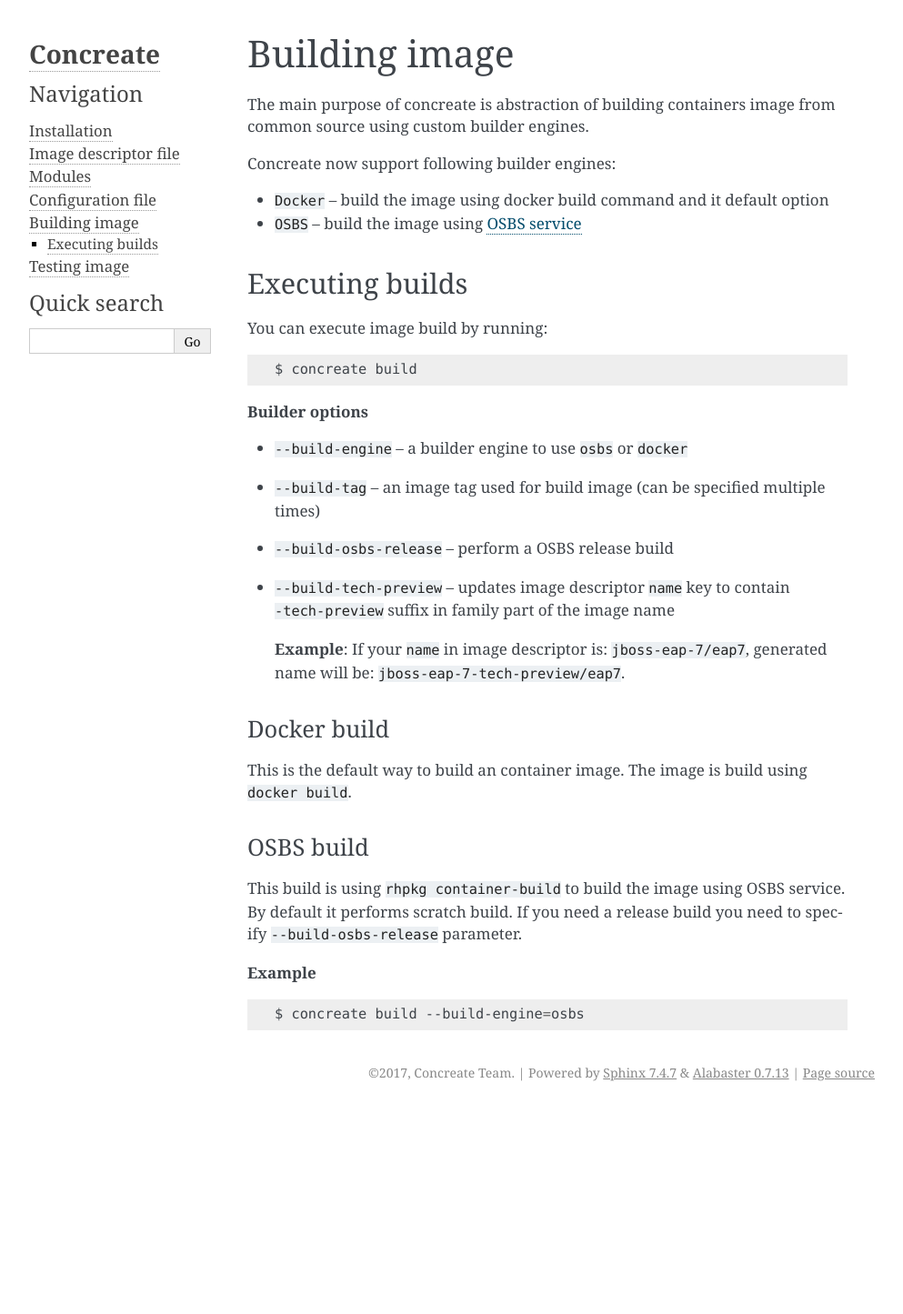
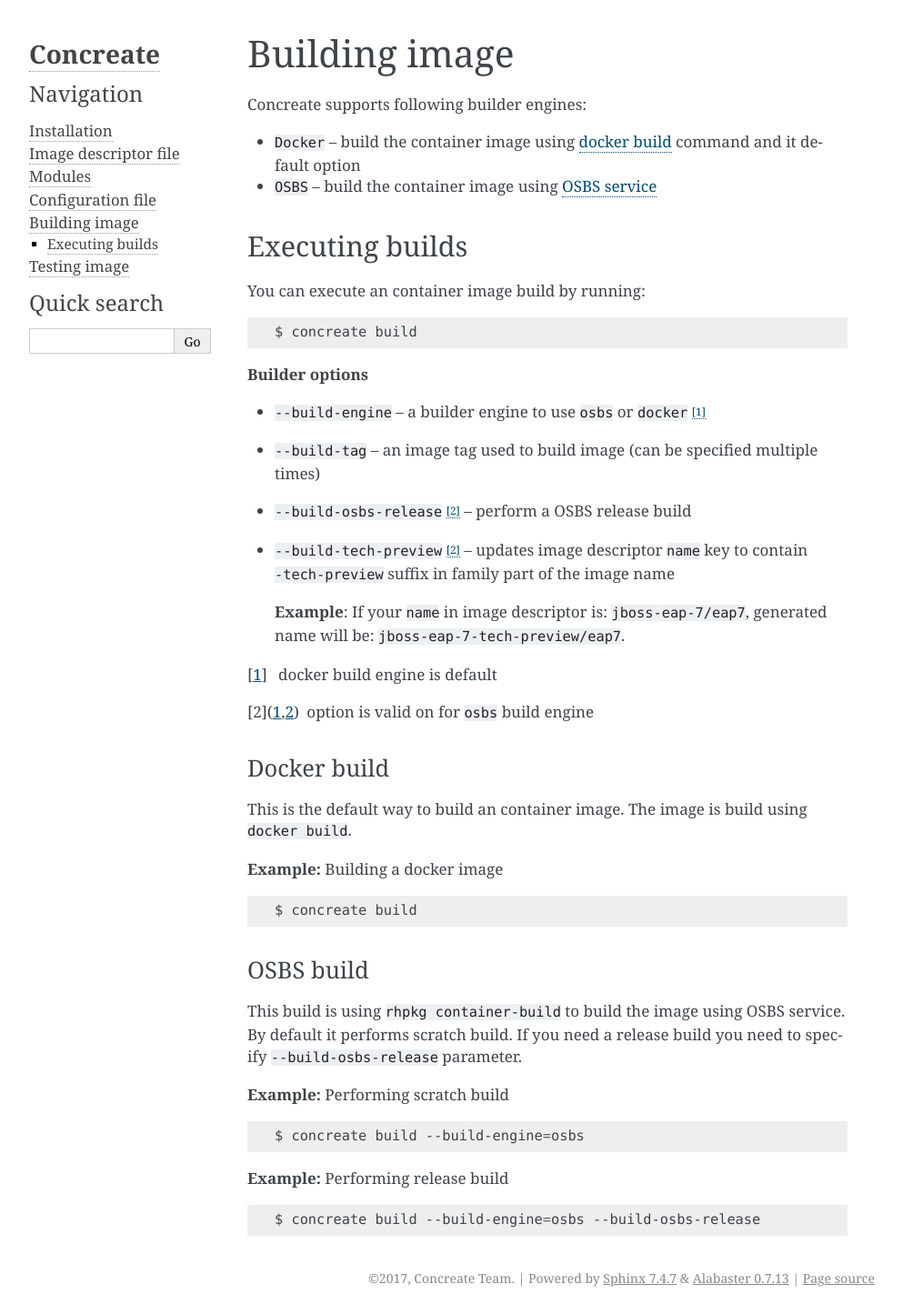
Before and after one commit to cekit/cekit, a Sphinx documentation site: the page built from docs/build.rst, in a window 1280 px wide. Shown: the whole page at 91% size, without its empty margins (148-1141 px from the left). Built offline with Sphinx 7.4.7, drawn with Linux system fonts in a browser that asks for light colours; before the commit the page ends 1219 px from its top, so only the background shows below that.

Commit message:
Enhanced REAMDE.rst and build docs.

```diff
--- a/docs/build.rst
+++ b/docs/build.rst
@@ -1,18 +1,15 @@
 Building image
 ================
 
-The main purpose of concreate is abstraction of building containers image from common source
-using custom builder engines.
+Concreate supports following builder engines:
 
-Concreate now support following builder engines:
-
-* ``Docker`` -- build the image using docker build command and it default option
-* ``OSBS`` -- build the image using `OSBS service <https://osbs.readthedocs.io>`_
+* ``Docker`` -- build the container image using `docker build <https://docs.docker.com/engine/reference/commandline/build/>`_ command and it default option
+* ``OSBS`` -- build the container image using `OSBS service <https://osbs.readthedocs.io>`_
 
 Executing builds
 -----------------
 
-You can execute image build by running:
+You can execute an container image build by running:
 
 .. code:: bash
 
@@ -20,17 +17,26 @@
 
 **Builder options**
 
-* ``--build-engine`` -- a builder engine to use ``osbs`` or ``docker``
-* ``--build-tag`` -- an image tag used for build image (can be specified multiple times)
-* ``--build-osbs-release`` -- perform a OSBS release build
-* ``--build-tech-preview`` -- updates image descriptor ``name`` key to contain ``-tech-preview`` suffix in family part of the image name
+* ``--build-engine`` -- a builder engine to use ``osbs`` or ``docker`` [#f1]_
+* ``--build-tag`` -- an image tag used to build image (can be specified multiple times)
+* ``--build-osbs-release`` [#f2]_ -- perform a OSBS release build
+* ``--build-tech-preview`` [#f2]_ -- updates image descriptor ``name`` key to contain ``-tech-preview`` suffix in family part of the image name
 
   **Example**: If your ``name`` in image descriptor is: ``jboss-eap-7/eap7``, generated name will be: ``jboss-eap-7-tech-preview/eap7``.
+
+.. [#f1] docker build engine is default
+.. [#f2] option is valid on for ``osbs`` build engine
 
 Docker build
 ^^^^^^^^^^^^^^^^
 
 This is the default way to build an container image. The image is build using ``docker build``.
+
+**Example:** Building a docker image
+
+.. code:: bash
+
+	  $ concreate build
 
 
 OSBS build
@@ -39,8 +45,15 @@
 This build is using ``rhpkg container-build`` to build the image using OSBS service. By default
 it performs scratch build. If you need a release build you need to specify ``--build-osbs-release`` parameter.
 
-**Example**
+**Example:** Performing scratch build
 
 .. code:: bash
 
 	  $ concreate build --build-engine=osbs
+
+
+**Example:** Performing release build
+
+.. code:: bash
+
+	  $ concreate build --build-engine=osbs --build-osbs-release
```
Also changed, not shown: README.rst (+11 -15 lines).
